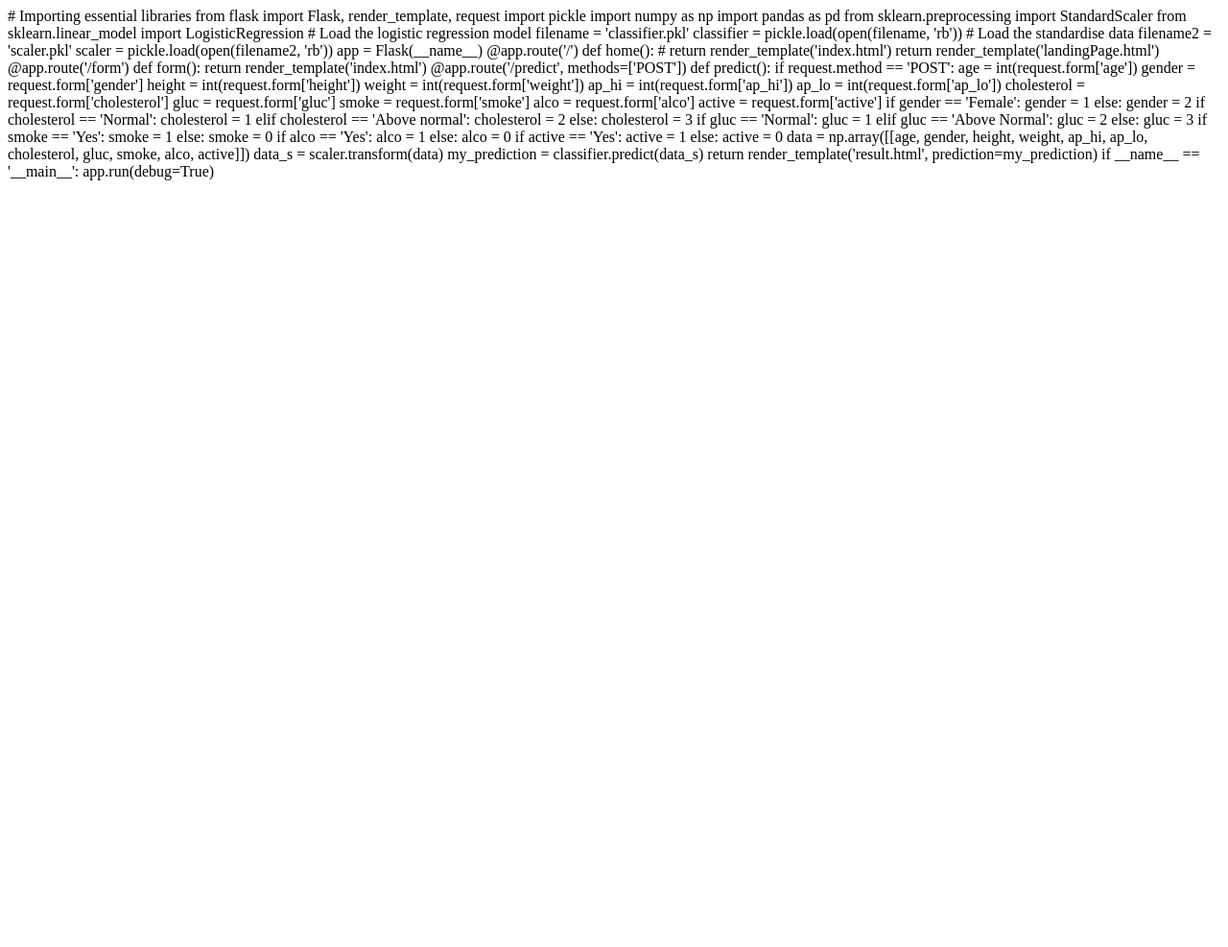
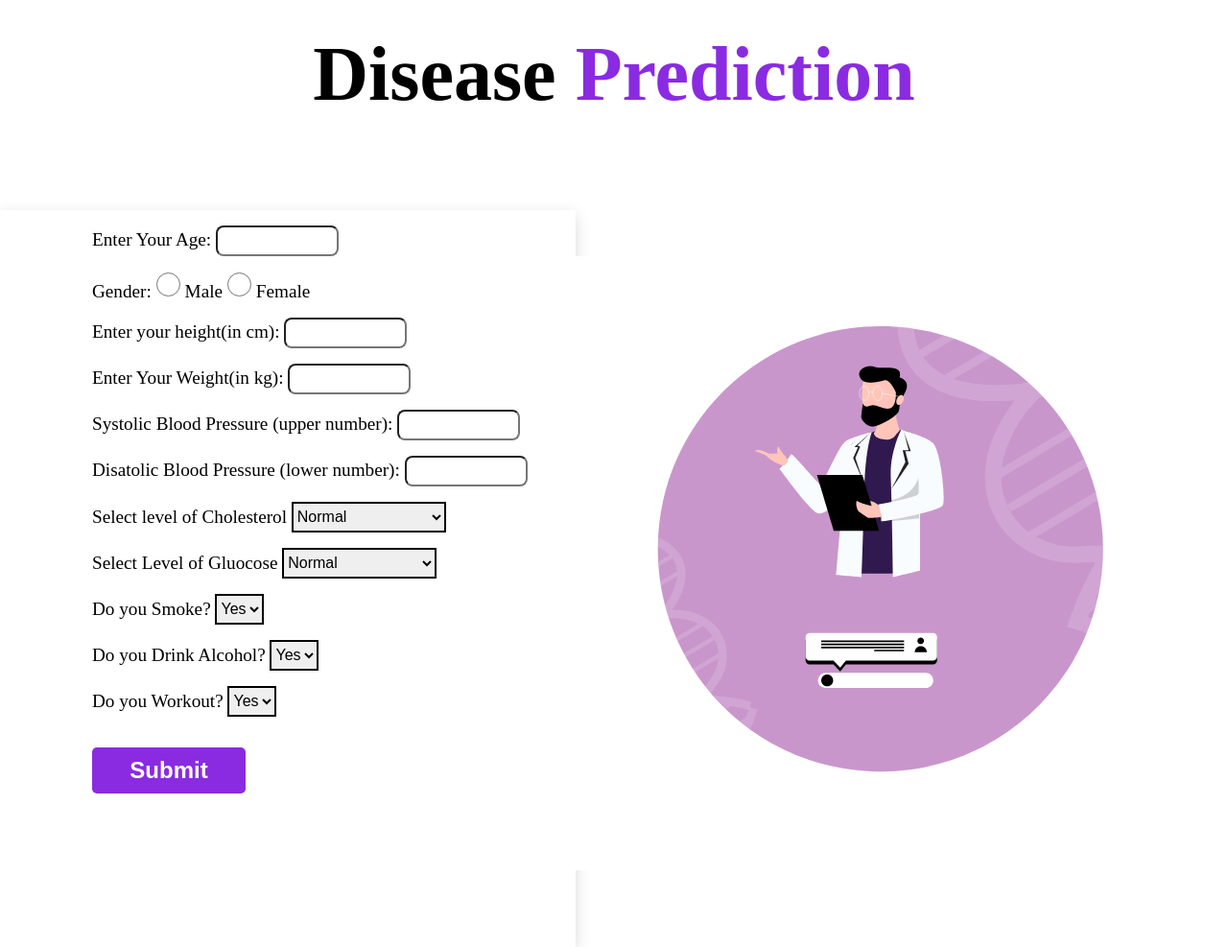
Before and after one commit to ameyadebnath/Cardiovascular_disease_prediction, a Flask app: page /form in a window 1280 px wide. Shown: the whole page at 96% size. Before the commit the page ends 800 px from the top, so only its background shows below. Run offline with Flask 2, Linux system fonts and the light colour scheme.

Commit message:
Update index.html

```diff
--- a/templates/index.html
+++ b/templates/index.html
@@ -1,87 +1,108 @@
-# Importing essential libraries
-from flask import Flask, render_template, request
-import pickle
-import numpy as np
-import pandas as pd
-from sklearn.preprocessing import StandardScaler
-from sklearn.linear_model import LogisticRegression
-
-# Load the logistic regression model
-filename = 'classifier.pkl'
-classifier = pickle.load(open(filename, 'rb'))
-
-# Load the standardise data
-filename2 = 'scaler.pkl'
-scaler = pickle.load(open(filename2, 'rb'))
-
-app = Flask(__name__)
+<!DOCTYPE html>
+<html lang="en">
+<head>
+    <meta charset="UTF-8">
+    <meta http-equiv="X-UA-Compatible" content="IE=edge">
+    <meta name="viewport" content="width=device-width, initial-scale=1.0">
+    <title>Document</title>
+    <link rel="stylesheet" href="./index.css">
+    <link rel="stylesheet" type="text/css" href="{{ url_for('static', filename='index.css') }}">
+</head>
+<body>
 
 
-@app.route('/')
-def home():
-    # return render_template('index.html')
-    return render_template('landingPage.html')
 
-@app.route('/form')
-def form():
-    return render_template('index.html')
+          <div class="header">
+            <h1>Disease <span style="color: blueviolet;">Prediction</span></h1>
+          </div>
 
-@app.route('/predict', methods=['POST'])
-def predict():
-    if request.method == 'POST':
-        age = int(request.form['age'])
-        gender = request.form['gender']
-        height = int(request.form['height'])
-        weight = int(request.form['weight'])
-        ap_hi = int(request.form['ap_hi'])
-        ap_lo = int(request.form['ap_lo'])
-        cholesterol = request.form['cholesterol']
-        gluc = request.form['gluc']
-        smoke = request.form['smoke']
-        alco = request.form['alco']
-        active = request.form['active']
+        <div class="container">
+			<div class="form_div">
+          <form class="form-style" action="{{ url_for('predict') }}" method="POST">
+            <div class="fromdiv">
+              <label htmlFor="">Enter Your Age: </label>
+              <input  required type="text" name="age" class="inputfield"/>
+            </div>
 
-        if gender == 'Female':
-            gender = 1
-        else:
-            gender = 2
-
-        if cholesterol == 'Normal':
-            cholesterol = 1
-        elif cholesterol == 'Above normal':
-            cholesterol = 2
-        else:
-            cholesterol = 3
-
-        if gluc == 'Normal':
-            gluc = 1
-        elif gluc == 'Above Normal':
-            gluc = 2
-        else:
-            gluc = 3
-
-        if smoke == 'Yes':
-            smoke = 1
-        else:
-            smoke = 0
-
-        if alco == 'Yes':
-            alco = 1
-        else:
-            alco = 0
-
-        if active == 'Yes':
-            active = 1
-        else:
-            active = 0
-
-        data = np.array([[age, gender, height, weight, ap_hi, ap_lo, cholesterol, gluc, smoke, alco, active]])
-
-        data_s = scaler.transform(data)
-
-        my_prediction = classifier.predict(data_s)
-        return render_template('result.html', prediction=my_prediction)
+            <div class="fromdiv">
+              <label htmlFor="">Gender: </label>
+              <input type="radio" name="gender" value="male" class="radiobutton" required /> <label for="male">Male</label>
+              <input type="radio" name="gender" value="female" class="radiobutton" /> <label for="female">Female</label>
+            </div>
 
 
-if __name__ == '__main__':
-    app.run(debug=True)
+              <div class="fromdiv">
+                <label htmlFor="">Enter your height(in cm): </label>
+                <input type="text" required name="height" class="inputfield"/>
+              </div>
+
+              <div class="fromdiv">
+                <label htmlFor="">Enter Your Weight(in kg): </label>
+                <input type="text"  required name="weight" class="inputfield" />
+              </div>
+
+              <div class="fromdiv">
+                <label htmlFor="">Systolic Blood Pressure (upper number): </label>
+                <input type="text" name="ap_hi" required class="inputfield" />
+              </div>
+            <div class="fromdiv">
+              <label htmlFor="">Disatolic Blood Pressure (lower number): </label>
+              <input type="text" name="ap_lo" required class="inputfield" />
+            </div>
+
+
+            <div class="fromdiv">
+              <label htmlFor="" class="">Select level of Cholesterol </label>
+              <select name="cholesterol" id="" class="selectfield" required>
+                  <option value="normal">Normal</option>
+                  <option value="above">Above Normal</option>
+                  <option value="well above normal">Well Above Normal</option>
+              </select>
+            </div>
+            <div class="fromdiv">
+              <label htmlFor="">Select Level of Gluocose </label>
+              <select name="gluc" id="" class="selectfield" required>
+                <option value="normal">Normal</option>
+                <option value="above">Above Normal</option>
+                <option value="well above normal">Well Above Normal</option>
+              </select>
+            </div>
+            <div class="fromdiv">
+                <label for="">Do you Smoke? </label>
+                <select name="smoke" class ="selectfield" type="text" required>
+                  <!-- <option disabled selected>Do you Smoke?</option> -->
+                  <option value="yes">Yes</option>
+                  <option value="no">No</option>
+                </select>
+            </div>
+
+            <div class="fromdiv">
+                <label for="">Do you Drink Alcohol? </label>
+                <select name="alco" class ="selectfield" type="text" required>
+			            <!-- <option disabled selected>Do you Drink Alcohol?</option> -->
+                	    <option value="yes">Yes</option>
+                	    <option value="no">No</option>
+		          </select>
+            </div>
+
+            <div class="fromdiv">
+                <label for="">Do you Workout? </label>
+                <select name="active" class ="selectfield" type="text" required>
+			            <!-- <option disabled selected>Do you Workout?</option> -->
+                	<option value="yes">Yes</option>
+                	<option value="no">No</option>
+		          </select>
+            </div>
+
+			<button class="button" type="submit" value="Predict"><span>Submit</span></button>
+        </form>
+	</div>
+
+        <div class="img-style">
+<!--            <img src=".\cardiac.gif" class="images" alt="">-->
+            <img class="gif" src="{{ url_for('static', filename='cardiac.gif') }}" alt="Cardio_disease Image">
+        </div>
+    </div>
+</body>
+
+</html>
```
